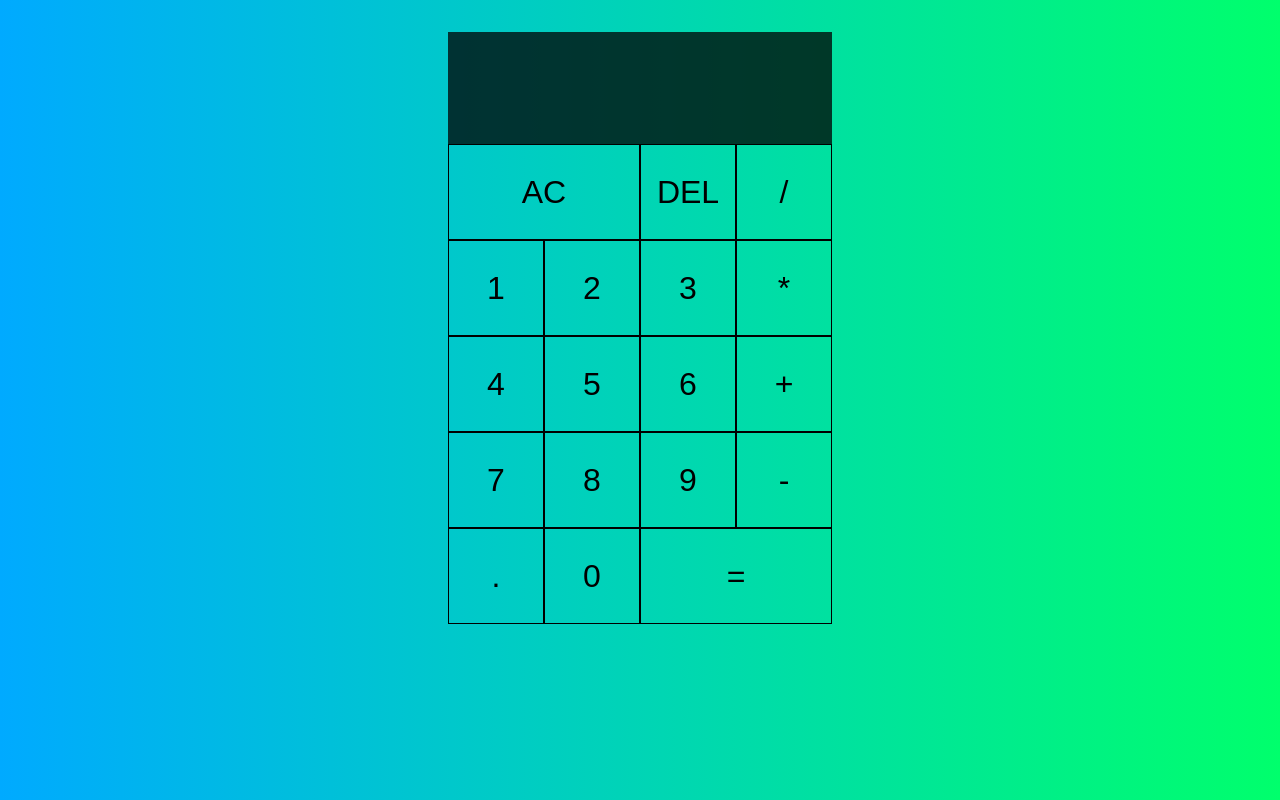
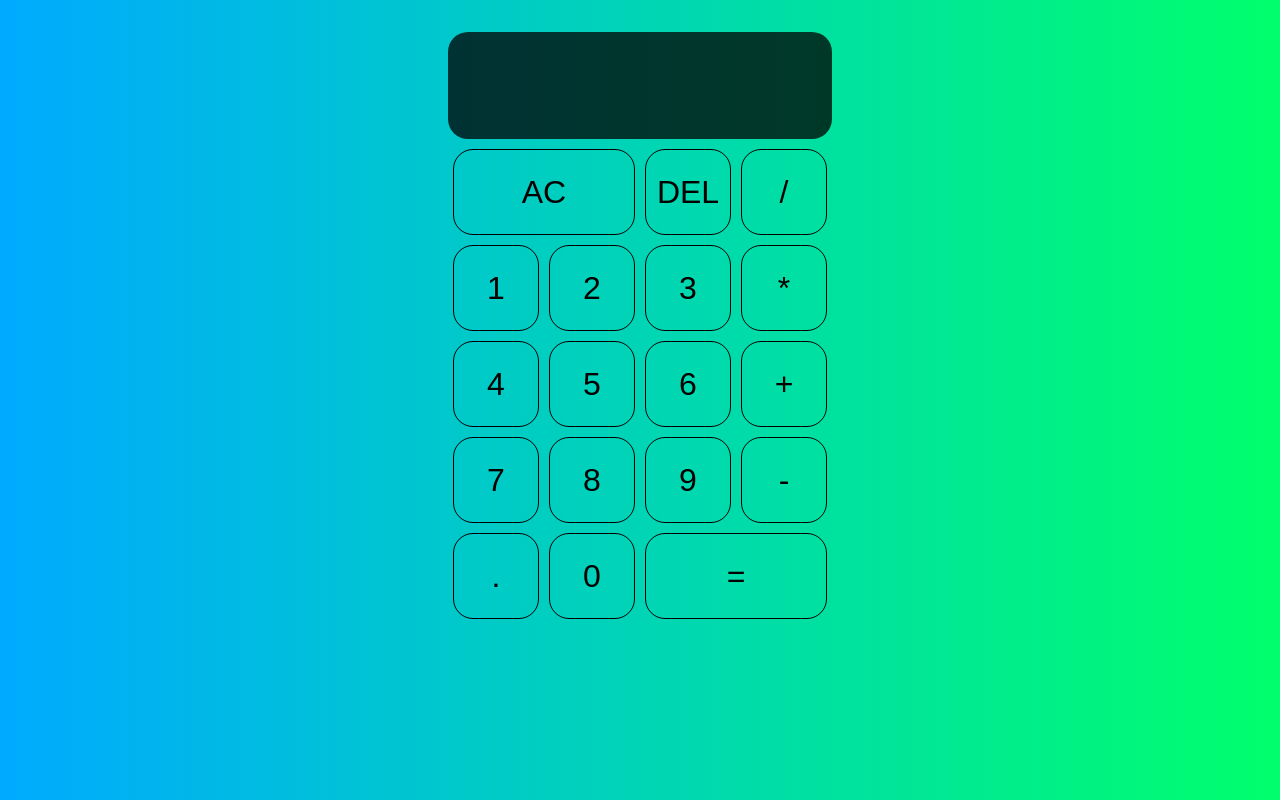
Before and after one commit to drewzag/calculator, a React (Vite) app in the folder calculator/: page / in a window 1280 px wide. Built offline with nearby package versions, Linux system fonts and the light colour scheme.

Commit message:
fix: change to rounded buttons

```diff
--- a/calculator/src/App.css
+++ b/calculator/src/App.css
@@ -23,8 +23,8 @@ body {
   border: 1px solid #000;
   outline: none;
   background-color: rgba(255, 255, 255, 0);
-  /* border-radius: 20px; */
-  /* margin: 5px; */
+  border-radius: 20px;
+  margin: 5px;
 }
 
 @media (hover: hover) {
@@ -51,7 +51,8 @@ body {
   padding: 0.75rem;
   word-wrap: break-word;
   word-break: break-all;
-  /* border-radius: 20px; */
+  border-radius: 20px;
+  margin-bottom: 5px;
 }
 
 .output .previous-operand {
```
